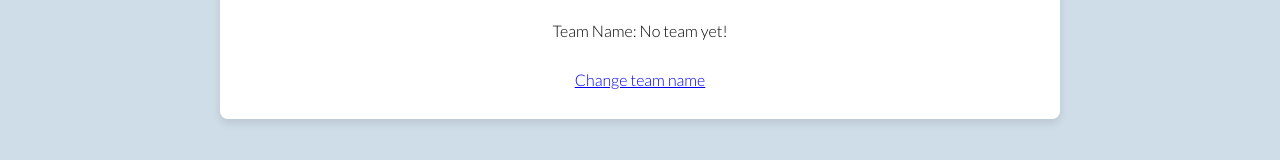
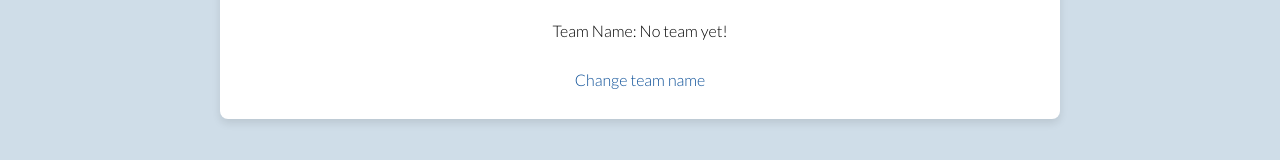
Before and after one commit to libbykay1/triviav2, an Angular app in the folder frontend/triviav2/: page /account/home in a window 1280 px wide. Shown: the part 186-346 px from the top of the page. Built offline with nearby package versions, Linux system fonts and the light colour scheme.

Commit message:
added some link css

```diff
--- a/frontend/triviav2/src/app/user-home/user-home.component.css
+++ b/frontend/triviav2/src/app/user-home/user-home.component.css
@@ -30,4 +30,11 @@ main {
 
 a {
     margin-bottom: 10px;
+    color: #0d5098;
+    text-decoration: none;
+    cursor: pointer;
 }
+
+a:hover {
+    text-decoration: underline;
+}
```
